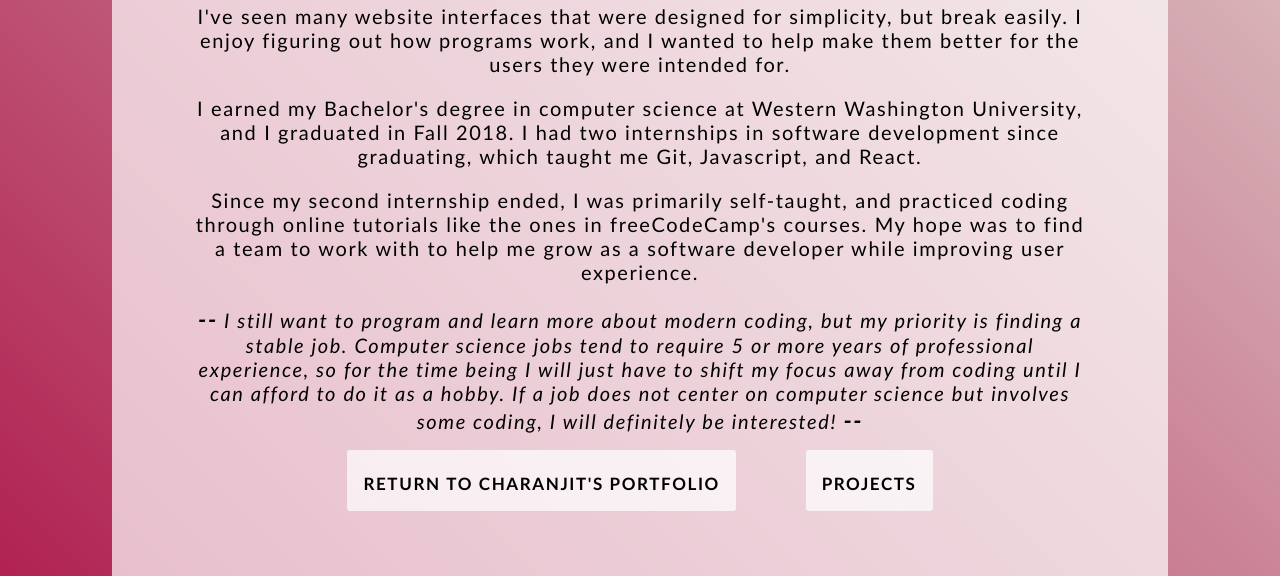
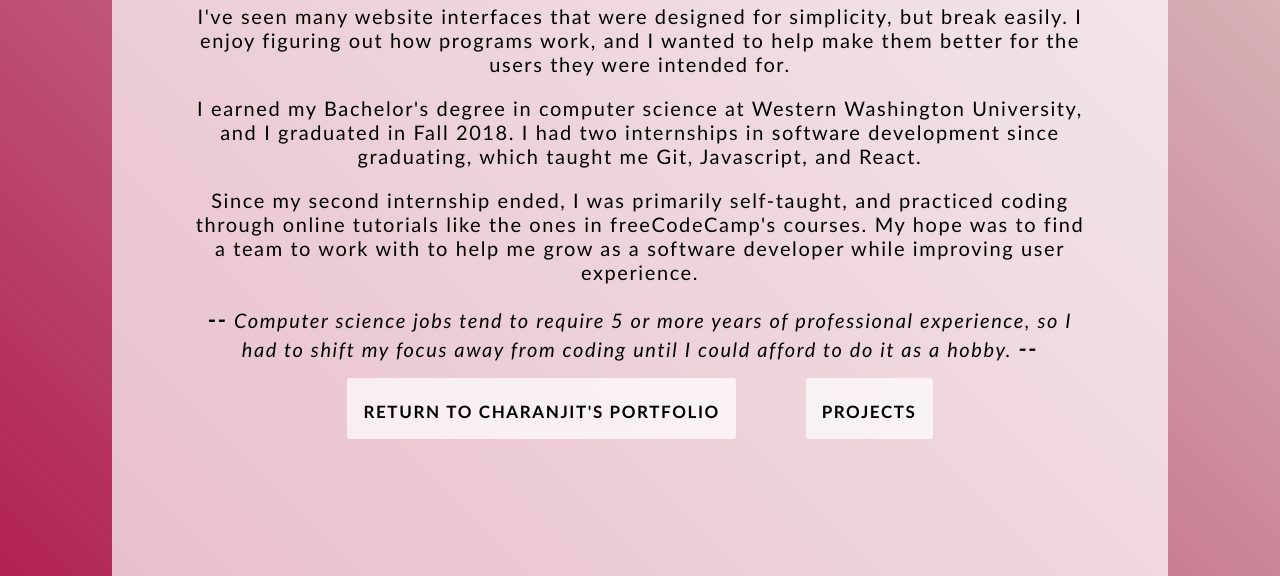
Before and after one commit to ckandola/ckandola.github.io, a plain HTML site: page computer_science.html in a window 1280 px wide. Shown: the part 224-800 px from the top of the page. Drawn offline with Linux system fonts and the light colour scheme.

Commit message:
Change tenses to reflect recent events

```diff
--- a/computer_science.html
+++ b/computer_science.html
@@ -24,11 +24,8 @@
                 to help me grow as a software developer while improving user experience.
             </p>
             <p><em>
-                I still want to program and learn more about modern coding, but my priority is finding a stable
-                job. Computer science jobs tend to require 5 or more years of professional experience, so for
-                the time being I will just have to shift my focus away from coding until I can afford to do it
-                as a hobby. If a job does not center on computer science but involves some coding, I will
-                definitely be interested!
+                Computer science jobs tend to require 5 or more years of professional experience, so I
+                had to shift my focus away from coding until I could afford to do it as a hobby.
             </em></p>
             <div class="return_link_box">
                 <a class="return_link return_link_double" href="./index.html">Return to Charanjit's Portfolio</a>
```
Also changed, not shown: about.html (+3 -3 lines).
